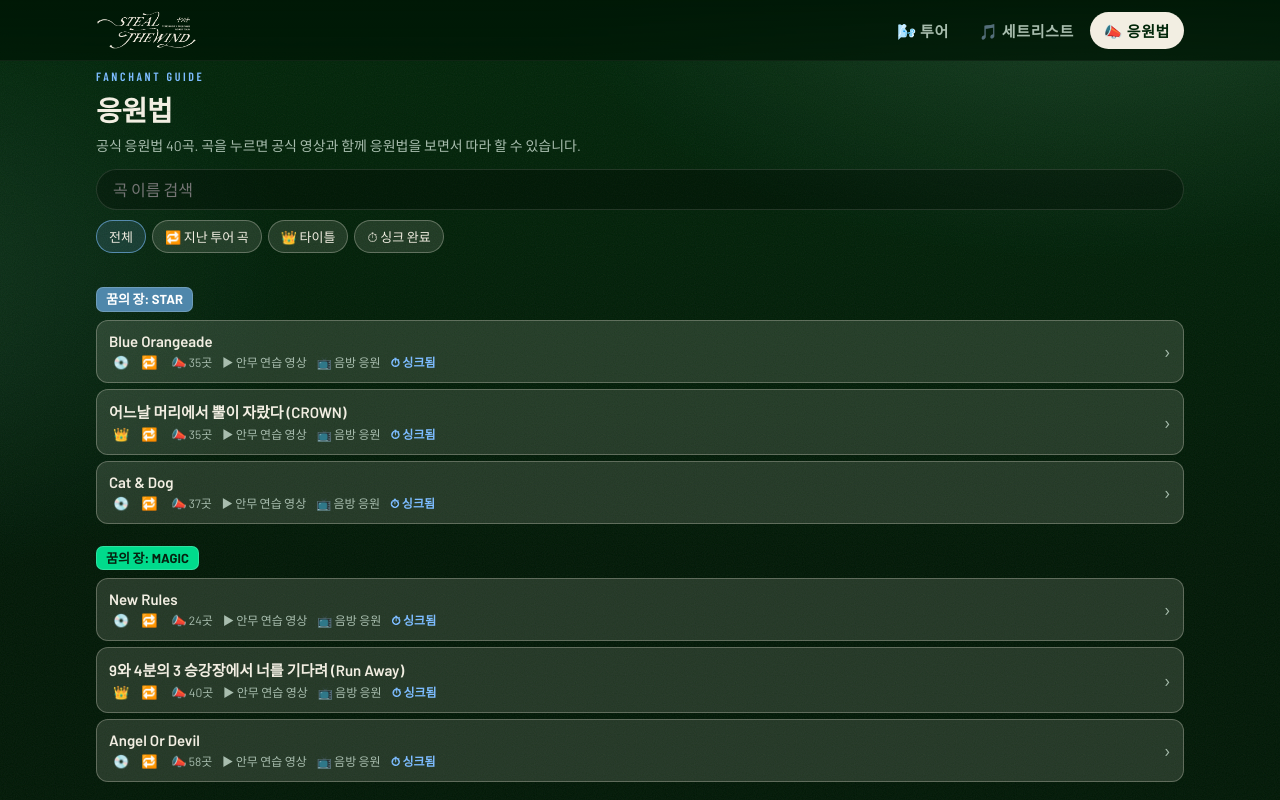
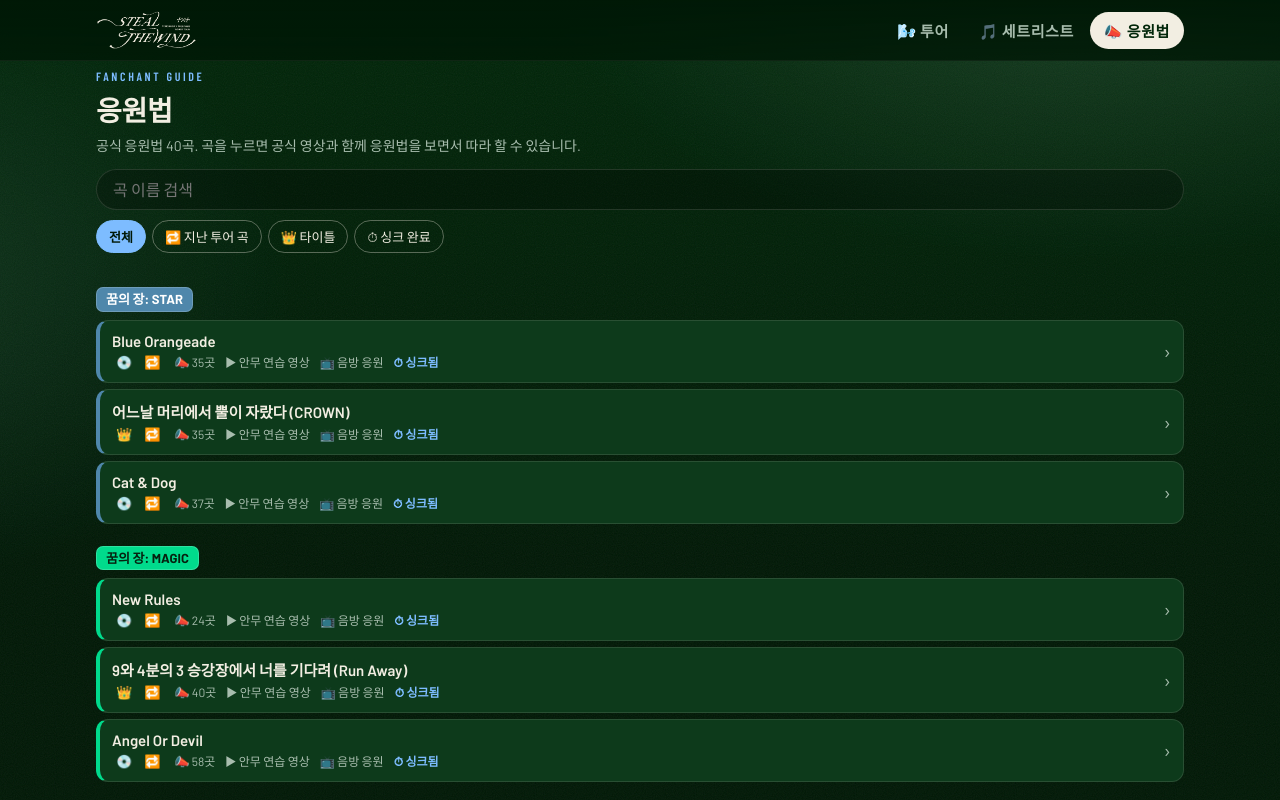
Before and after one commit to seung-min-lee-87/txt-steal-concert, a React (Vite) app: page / in a window 1280 px wide. Both pictures are taken after a click on the button "📣 응원법 보러 가기". Shown: the top 800 px of the page. Built offline with nearby package versions, Linux system fonts and the light colour scheme; a web font is replaced by a local one.

Commit message:
곡 카드 새 디자인 미리보기: 초록 바탕 + 왼쪽 앨범 색 띠, 필터는 테두리형(선택만 채움)
Co-Authored-By: Claude Opus 5.5 <noreply@anthropic.com>
Claude-Session: https://claude.ai/code/session_01MnuQ5qn4AV9NFbLprPfGB1

```diff
--- a/src/App.css
+++ b/src/App.css
@@ -133,10 +133,10 @@ code { background: var(--card-strong); padding: 0 4px; border-radius: 4px; }
 .btn.light { background: var(--ivory); color: var(--forest); border: 0; }
 .btn.ghost { background: transparent; }
 .chip {
-  border: 1px solid rgba(242,238,226,.3); background: rgba(242,238,226,.12); color: var(--text);
+  border: 1px solid rgba(242,238,226,.35); background: transparent; color: var(--text);
   padding: 6px 12px; border-radius: 999px; font-size: 13px; white-space: nowrap;
 }
-.chip.on { background: var(--sky-soft); color: var(--text); border-color: rgba(125,188,255,.6); }
+.chip.on { background: var(--sky); color: var(--forest-deep); border-color: var(--sky); font-weight: 700; }
 
 /* 투어 */
 .hero { margin-top: 10px; border-radius: 20px; overflow: hidden; border: 1px solid var(--card-line); background: var(--forest-deep); }
@@ -220,9 +220,9 @@ code { background: var(--card-strong); padding: 0 4px; border-radius: 4px; }
 .set-group ol, .song-list { list-style: none; margin: 0; padding: 0; display: flex; flex-direction: column; gap: 6px; }
 .song-row {
   width: 100%; display: flex; align-items: center; gap: 12px; text-align: left;
-  background: rgba(242,238,226,.14); border: 1px solid rgba(242,238,226,.28); border-radius: 12px; padding: 11px 12px;
+  background: #0d3a1b; border: 1px solid rgba(242,238,226,.12); border-left: 4px solid var(--album, rgba(242,238,226,.25)); border-radius: 12px; padding: 11px 12px;
 }
-.song-row:hover { border-color: rgba(125,188,255,.65); background: rgba(242,238,226,.2); }
+.song-row:hover { border-color: rgba(125,188,255,.6); border-left-color: var(--album, rgba(125,188,255,.6)); background: #134a25; }
 .num { width: 28px; text-align: center; font-family: var(--font-label); font-weight: 600; color: var(--sky); font-size: 18px; flex: none; }
 .song-main { flex: 1; min-width: 0; display: flex; flex-direction: column; gap: 3px; }
 .song-title { font-weight: 600; font-size: 15px; }
@@ -533,7 +533,7 @@ code { background: var(--card-strong); padding: 0 4px; border-radius: 4px; }
 .btn.presave { background: #1ed760; color: #06210f; border: 0; text-decoration: none; font-weight: 700; }
 .news .news-text { margin: 12px 0 0; font-size: 13px; }
 .song-row.no-link { cursor: default; }
-.song-row.no-link:hover { border-color: rgba(242,238,226,.28); background: rgba(242,238,226,.14); }
+.song-row.no-link:hover { border-color: rgba(242,238,226,.12); border-left-color: var(--album, rgba(242,238,226,.25)); background: #0d3a1b; }
 .video-seg button { font-size: 13px; padding: 8px 4px; }
 .stage-note { margin: -2px 0 8px; font-size: 13px; color: var(--muted); }
 .video-seg.two-rows { border-radius: 20px; }
--- a/src/components/ChantPage.jsx
+++ b/src/components/ChantPage.jsx
@@ -11,6 +11,7 @@ import { activeIndex, formatTime } from '../lib/cues'
 import { loadJSON, saveJSON } from '../lib/storage'
 import Badges from './Badges'
 import AlbumChip from './AlbumChip'
+import { ALBUM_COLORS } from '../data/albums'
 import CueText, { hasPart } from './CueText'
 import { loadSongState } from './PracticePage'
 import { stagesOf } from '../data/stages'
@@ -98,7 +99,11 @@ function ChantList({ go }) {
               const fanLines = st.cues.filter((c) => c.fan || hasPart(c.text)).length
               return (
                 <li key={song.id}>
-                  <button className="song-row" onClick={() => go(`#/chant/${song.id}`)}>
+                  <button
+                    className="song-row"
+                    style={{ '--album': ALBUM_COLORS[song.album] }}
+                    onClick={() => go(`#/chant/${song.id}`)}
+                  >
                     <span className="song-main">
                       <span className="song-title">{song.title}</span>
                       <span className="chant-meta">
--- a/src/components/SetlistPage.jsx
+++ b/src/components/SetlistPage.jsx
@@ -3,6 +3,7 @@ import { SETLISTS, APPEARANCES, TOURS } from '../data/setlists'
 import { SONGS, SONG_MAP } from '../data/songs'
 import Badges, { Legend } from './Badges'
 import AlbumChip from './AlbumChip'
+import { ALBUM_COLORS } from '../data/albums'
 import { CHANT_ORDER } from '../data/cheers'
 import { FEATURES } from '../config'
 
@@ -165,7 +166,11 @@ function SongRow({ song, go, num, jpVer, by, hasCheer, full = false }) {
   const link = songLink(song.id)
   const Row = link ? 'button' : 'div'
   return (
-    <Row className={'song-row' + (link ? '' : ' no-link')} onClick={link ? () => go(link) : undefined}>
+    <Row
+      className={'song-row' + (link ? '' : ' no-link')}
+      style={{ '--album': ALBUM_COLORS[song.album] }}
+      onClick={link ? () => go(link) : undefined}
+    >
       {num != null && <span className="num">{num}</span>}
       <span className="song-main">
         <span className="song-title">
```
